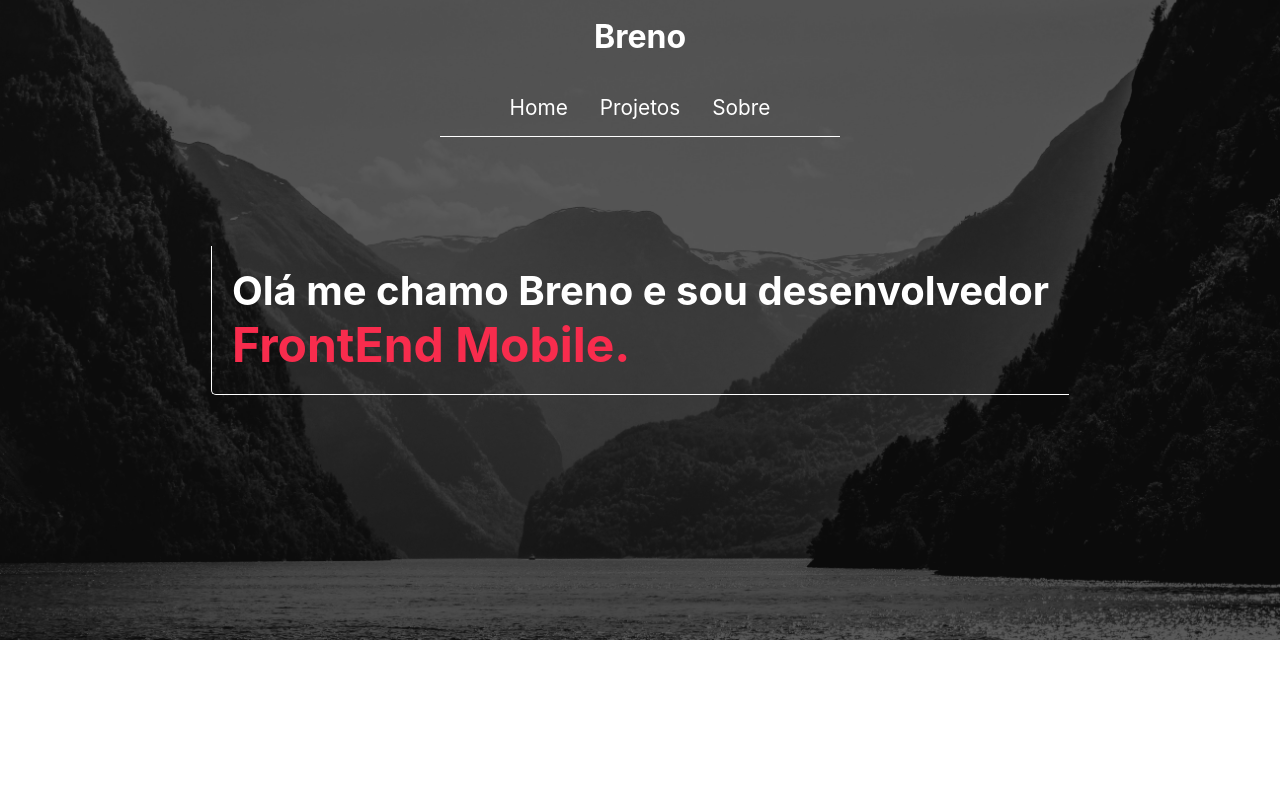
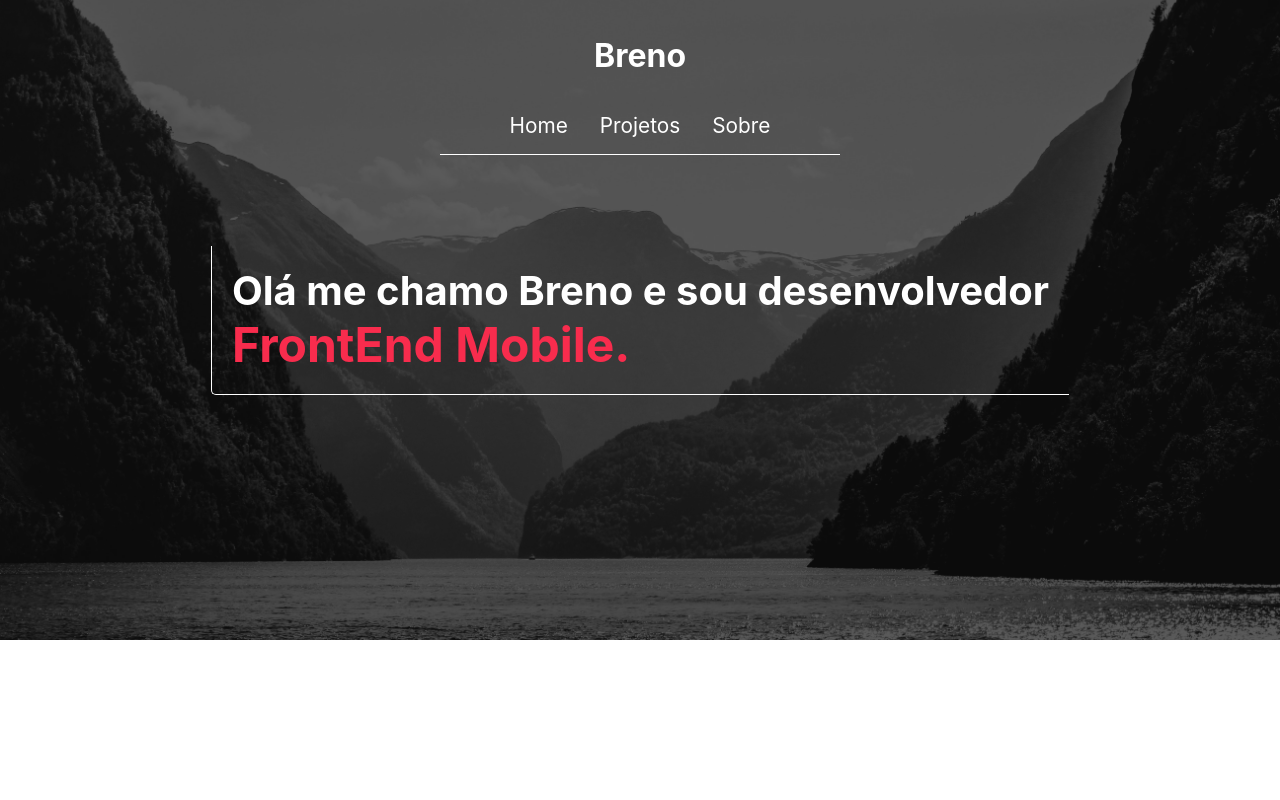
Before and after one commit to brenooliveiranascimento/Breno-portfolio, a Next.js app: page / in a window 1280 px wide. Shown: the top 800 px of the page. Built offline with nearby package versions, Linux system fonts and the light colour scheme.

Commit message:
add color transition in header

```diff
--- a/src/Components/Header/Header.module.scss
+++ b/src/Components/Header/Header.module.scss
@@ -1,22 +1,26 @@
 .header_container {
   position: fixed;
-  top: 10px;
+  top: 0px;
   width: 100%;
   display: flex;
-  height: 70px;
+  height: auto;
   align-items: center;
   justify-content: center;
   flex-direction: column;
-  margin-top: 2rem;
+  z-index: 99;
+  padding: 20px;
+  background-color: rgba(0,0,0,0.3);
+  transition: all 0.5s;
   h1 {
     font-size: 2rem;
+    transition: all 0.5s;
   }
 }
 
 .header_nav {
   display: flex;
   flex-direction: row;
-  margin-top: 1rem;
+  transition: all 0.5s;
 
   span {
     font-size: 1.3rem;
--- a/src/Components/Header/Header.tsx
+++ b/src/Components/Header/Header.tsx
@@ -1,22 +1,56 @@
+import React, { useEffect, useState } from 'react'
 import Link from 'next/link'
-import React from 'react'
 import style from './Header.module.scss'
 
 function Header() {
+  const [scrollY, setScrollY] = useState(0);
+  const verifyY: any = setInterval(() => setScrollY(window.scrollY),100)
+
+  useEffect(() => {
+    return () => clearInterval(verifyY)
+  }, [])
+
   return (
-    <header className={style.header_container}>
-      <h1>Breno</h1>
-      <nav className={style.header_nav}>
+    <header
+      style={{
+        backgroundColor: scrollY > 150 ? 'rgba(0,0,0,0.8)' : 'rgba(0,0,0,0.0)',
+        padding: scrollY > 150 ? '10px' : '20px' ,
+      }}
+      className={style.header_container}
+    >
+      <h1
+      style={{
+        marginTop: scrollY > 150 ? '0rem' : '1rem',
+      }}
+      >Breno</h1>
+      <nav
+      className={style.header_nav}
+      style={{
+        marginTop: scrollY > 150 ? '0rem' : '1rem',
+      }}
+      >
         <Link href={"/"}>
-          <span>Home</span>
+          <span
+            style={{
+              marginTop: scrollY > 150 ? '1rem' : '1.4rem',
+            }}
+          >Home</span>
         </Link>
         <div className={style.divisor} />
         <Link href={"/"}>
-          <span>Projetos</span>
+          <span
+            style={{
+              marginTop: scrollY > 150 ? '1rem' : '1.4rem',
+            }}
+          >Projetos</span>
         </Link>
         <div className={style.divisor} />
         <Link href={"/"}>
-          <span>Sobre</span>
+          <span
+            style={{
+              marginTop: scrollY > 150 ? '1rem' : '1.4rem',
+            }}
+          >Sobre</span>
         </Link>
       </nav>
       <div className={style.bottom_divisor} />
```
